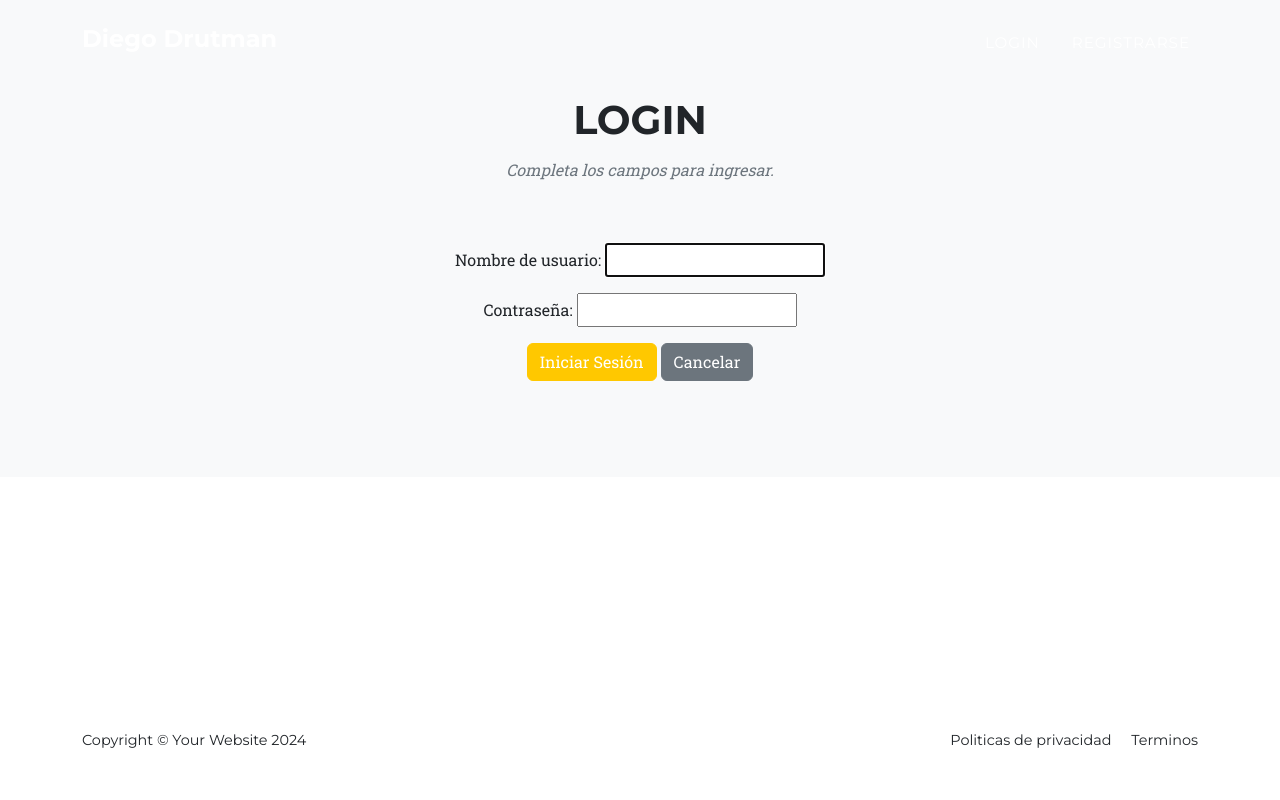
After one commit to DiegoDrutman08/MiProyecto, a Django app: page /login/ in a window 1280 px wide. The commit adds this page. Run offline with Django 5.2, Linux system fonts and the light colour scheme; some libraries are stand-ins or nearby versions.

Commit message:
changes & add: login, register, logout

```diff
--- a/project/Clase/apps.py
+++ b/project/Clase/apps.py
@@ -1,5 +1,5 @@
 from django.apps import AppConfig
 
-class ClaseConfig(AppConfig):
+class claseConfig(AppConfig):
     default_auto_field = 'django.db.models.BigAutoField'
-    name = 'Clase'
+    name = 'clase'
--- a/project/Clase/urls.py
+++ b/project/Clase/urls.py
@@ -1,7 +1,7 @@
 from django.urls import path
 from . import views
 
-app_name = "Clase"
+app_name = "clase"
 
 urlpatterns = [
     path("", views.home, name="home"),
--- a/project/config/urls.py
+++ b/project/config/urls.py
@@ -19,6 +19,6 @@ from django.urls import path, include
 
 urlpatterns = [
     path('admin/', admin.site.urls),
+    path('clase/', include("clase.urls")),
     path('', include("core.urls")),
-    path("clase/", include("Clase.urls"))
 ]
--- /dev/null
+++ b/project/core/forms.py
@@ -0,0 +1,24 @@
+from django import forms
+from django.contrib.auth.forms import AuthenticationForm, UserCreationForm
+from django.contrib.auth.models import User
+
+
+class CustomAuthenticationForm(AuthenticationForm):
+    class Meta:
+        model = User
+        fields = ["username", "password"]
+        widgets = {
+            "username": forms.TextInput(attrs={"class": "form-control"}),
+            "password": forms.PasswordInput(attrs={"class": "form-control"}),
+        }
+
+
+class CustomUserCreationForm(UserCreationForm):
+    class Meta:
+        model = User
+        fields = ["username", "password1", "password2"]
+        widgets = {
+            "username": forms.TextInput(attrs={"class": "form-control"}),
+            "password1": forms.PasswordInput(attrs={"class": "form-control"}),
+            "password2": forms.PasswordInput(attrs={"class": "form-control"}),
+        }
--- a/project/core/templates/core/agregar_pedido.html
+++ b/project/core/templates/core/agregar_pedido.html
@@ -12,7 +12,7 @@
         </div>
         <div class="row justify-content-center">
             <div class="col-lg-8">
-                <form id="add-pedido-form" action="{% url 'Clase:agregar_pedido' %}" method="POST">
+                <form id="add-pedido-form" action="{% url 'clase:agregar_pedido' %}" method="POST">
                     {% csrf_token %}
                     <div class="row">
                         <div class="col-md-6">
--- a/project/core/templates/core/base.html
+++ b/project/core/templates/core/base.html
@@ -23,9 +23,16 @@
     <link href="{% static 'core/css/styles.css' %}" rel="stylesheet" />
 </head>
 <body>
+    <!-- Responsive navbar-->
+    {% include 'core/components/navbar.html' %}
+
     {% block content %}
     {% endblock content %}
 
+    <!-- Footer -->
+    <footer class="footer py-4" style="position: fixed; bottom: 0; width: 100%;">
+        {% include 'core/components/footer.html' %}
+    </footer>
     <!-- Bootstrap core JS-->
     <script src="https://cdn.jsdelivr.net/npm/bootstrap@5.2.3/dist/js/bootstrap.bundle.min.js"></script>
     <!-- Core theme JS-->
--- /dev/null
+++ b/project/core/templates/core/components/footer.html
@@ -0,0 +1,12 @@
+    <!-- Footer-->
+    <footer class="footer py-4">
+        <div class="container">
+            <div class="row align-items-center">
+                <div class="col-lg-4 text-lg-start">Copyright &copy; Your Website 2024</div>
+                <div class="col-lg-8 text-lg-end">
+                    <a class="link-dark text-decoration-none me-3" href="#!">Politicas de privacidad</a>
+                    <a class="link-dark text-decoration-none" href="#!">Terminos</a>
+                </div>
+            </div>
+        </div>
+    </footer>
--- /dev/null
+++ b/project/core/templates/core/components/navbar.html
@@ -0,0 +1,35 @@
+ <!-- Navegación-->
+ <nav class="navbar navbar-expand-lg navbar-dark fixed-top" id="mainNav">
+    <div class="container">
+        <h1 style="color: #ffffff; font-size: 24px;">Diego Drutman</h1>
+        <button class="navbar-toggler" type="button" data-bs-toggle="collapse" data-bs-target="#navbarResponsive" aria-controls="navbarResponsive" aria-expanded="false" aria-label="Toggle navigation">
+            Menu
+            <i class="fas fa-bars ms-1"></i>
+        </button>
+        <div class="collapse navbar-collapse" id="navbarResponsive">
+            <ul class="navbar-nav text-uppercase ms-auto py-4 py-lg-0">
+                {% if user.is_authenticated %}
+                    <li class="nav-item"><a class="nav-link" href="#producto">Productos</a></li>
+                    <li class="nav-item"><a class="nav-link" href="#cliente">Clientes</a></li>
+                    <li class="nav-item"><a class="nav-link" href="#vendedor">Vendedores</a></li>
+                    <li class="nav-item"><a class="nav-link" href="#pedido">Pedidos</a></li>
+                    <li class="nav-item ms-lg-5"> <!-- Añadimos una clase de margen para separar -->
+                        <form action="{% url 'core:logout' %}" method="post">
+                            {% csrf_token %}
+                            <button type="submit" class="btn btn-danger">Logout</button>
+                        </form>
+                    </li>
+                    <li class="nav-item ms-lg-3"> <!-- Añadimos una clase de margen para separar -->
+                        <span class="nav-link">
+                            <i class="fas fa-user"></i> <!-- Icono de usuario -->
+                            {{ user.username }}
+                        </span>
+                    </li>
+                {% else %}
+                    <li class="nav-item"><a class="nav-link" href="{% url 'core:login' %}">Login</a></li>
+                    <li class="nav-item"><a class="nav-link" href="{% url 'core:register' %}">Registrarse</a></li>
+                {% endif %}
+            </ul>
+        </div>
+    </div>
+</nav>
--- /dev/null
+++ b/project/core/templates/core/login.html
@@ -0,0 +1,32 @@
+{% extends 'core/base.html' %}
+
+{% block title %}
+    Login
+{% endblock title %}
+
+{% block content %}
+
+<section class="page-section bg-light" id="pedido">
+    <div class="container">
+        <div class="row justify-content-center">
+            <div class="col-lg-6"> <!-- Reducido el ancho del formulario -->
+                <div class="text-center">
+                    <h2 class="section-heading text-uppercase">Login</h2>
+                    <h3 class="section-subheading text-muted">Completa los campos para ingresar.</h3>
+                </div>
+                <div class="row justify-content-center">
+                    <div class="col-md-12">
+                        <form method="post" class="text-center">
+                            {% csrf_token %}
+                            {{ form.as_p }}
+                            <input type="hidden" name="next" value="{% url 'core:home' %}">
+                            <button type="submit" class="btn btn-primary">Iniciar Sesión</button>
+                            <a href="{% url 'core:home' %}" class="btn btn-secondary">Cancelar</a>
+                        </form>
+                    </div>
+                </div>
+            </div>
+        </div>
+    </div>
+</section>
+{% endblock content %}
--- a/project/core/urls.py
+++ b/project/core/urls.py
@@ -1,8 +1,12 @@
+from django.contrib.auth.views import LogoutView
 from django.urls import path
 from . import views
 
 app_name = "core"
 
 urlpatterns = [
-    path("", views.home, name="home")
+    path("", views.home, name="home"),
+    path("login/", views.CustomLoginView.as_view(), name="login"),
+    path("logout/", LogoutView.as_view(template_name="core/logout.html"), name="logout"),
+    path("register/", views.register, name="register"),
 ]
--- a/project/core/views.py
+++ b/project/core/views.py
@@ -1,4 +1,28 @@
+from django.contrib.auth.decorators import login_required
+from django.contrib.auth.views import LoginView
+from django.http import HttpRequest, HttpResponse
 from django.shortcuts import render
 
+from .forms import CustomAuthenticationForm, CustomUserCreationForm
+
+
+# @login_required
 def home(request):
     return render(request, "core/index.html")
+
+
+class CustomLoginView(LoginView):
+    authentication_form = CustomAuthenticationForm
+    template_name = "core/login.html"
+
+
+def register(request: HttpRequest) -> HttpResponse:
+    if request.method == "POST":
+        form = CustomUserCreationForm(request.POST)
+        if form.is_valid():
+            username = form.cleaned_data["username"]
+            form.save()
+            return render(request, "core/index.html", {"mensaje": "Usuario creado"})
+    else:
+        form = CustomUserCreationForm()
+    return render(request, "core/register.html", {"form": form})
```
Also changed, not shown: project/config/settings.py (+7 -3 lines), project/core/templates/core/index.html (+7 -34 lines), project/core/templates/core/logout.html (added, +20 -0 lines), project/core/templates/core/register.html (added, +25 -0 lines), project/Clase/migrations/0001_initial.py, project/Clase/migrations/0002_profesor_edad.py, project/Clase/migrations/0003_rename_nombre_pedido_codigo_remove_pedido_cliente_and_more.py, project/db.sqlite3.
